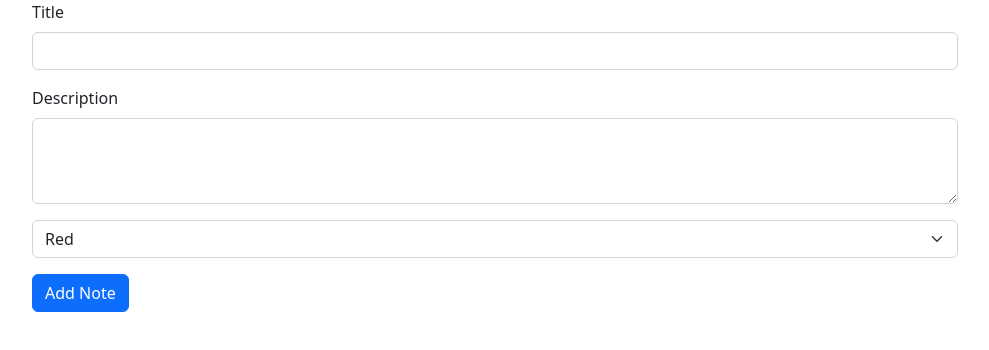
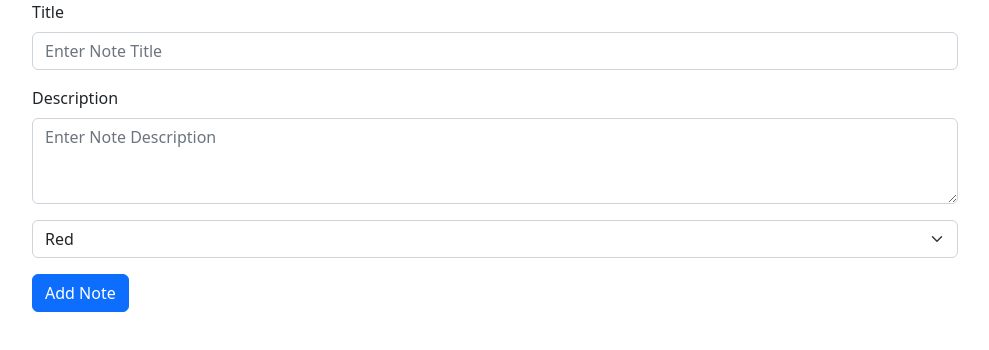
Before and after one commit to JonathanHew/ReactJS_Notes_App, a React (Create React App) app in the folder react-notes-app/: page / in a window 1280 px wide. Shown: the top 350 px of the page, without its empty margins (145-1134 px from the left). Built offline with nearby package versions, Linux system fonts and the light colour scheme.

Commit message:
Notes component created

```diff
--- a/react-notes-app/src/components/Form.js
+++ b/react-notes-app/src/components/Form.js
@@ -11,7 +11,7 @@ const Form = () => {
                 <label for="title" className="form-label">
                   Title
                 </label>
-                <input type="text" className="form-control" id="title" />
+                <input type="text" className="form-control" id="title" placeholder="Enter Note Title"/>
                 <div id="errMsg" className="form-text"></div>
               </div>
               <div className="mb-3">
@@ -23,6 +23,7 @@ const Form = () => {
                   id="desc"
                   rows="3"
                   className="form-control"
+                  placeholder="Enter Note Description"
                 ></textarea>
               </div>
               <select id="colorInput" name="colorInput" className="form-select">
```
Also changed, not shown: react-notes-app/src/components/Notes.js (added).
